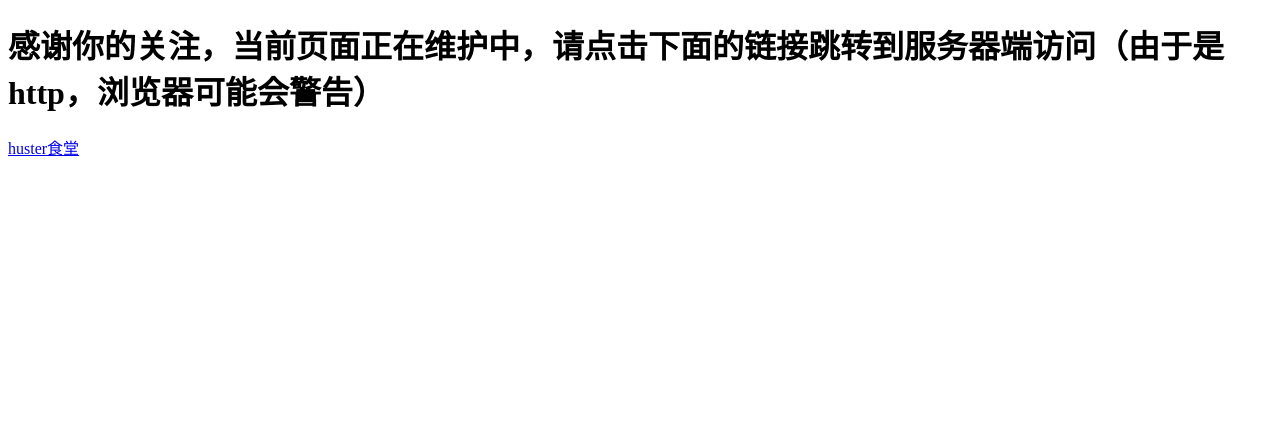
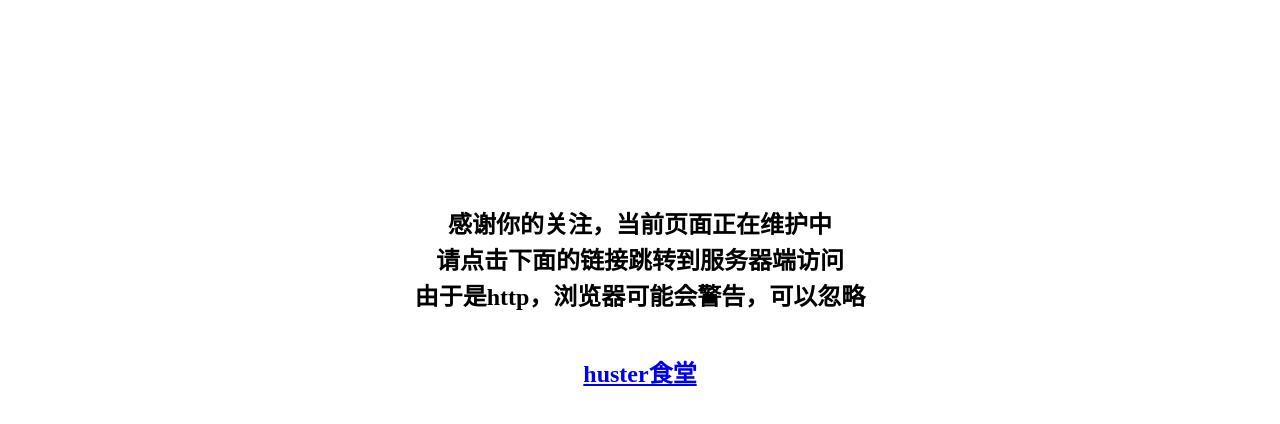
Before and after one commit to chide-org/husterCanteen, a plain HTML site: page index.html in a window 1280 px wide. Drawn offline with Linux system fonts and the light colour scheme.

Commit message:
Update index.html

```diff
--- a/index.html
+++ b/index.html
@@ -5,10 +5,24 @@
     <meta name="viewport" content="width=device-width, initial-scale=1.0" />
     <title>Document</title>
   </head>
-  <body>
-    <h1>
-      感谢你的关注，当前页面正在维护中，请点击下面的链接跳转到服务器端访问（由于是http，浏览器可能会警告）
-    </h1>
-    <a href="http://47.121.132.154:80">huster食堂</a>
+  <body
+    style="
+      max-width: 70vw;
+      height: 70vh;
+      margin: auto;
+      text-align: center;
+      justify-content: center;
+      display: flex;
+      flex-direction: column;
+    "
+  >
+    <h2 style="white-space: pre-line; line-height: 1.5">
+      感谢你的关注，当前页面正在维护中
+      请点击下面的链接跳转到服务器端访问
+      由于是http，浏览器可能会警告，可以忽略
+    </h2 space>
+    <h2>
+      <a href="http://47.121.132.154:80">huster食堂</a>
+    </h2>
   </body>
 </html>
```
